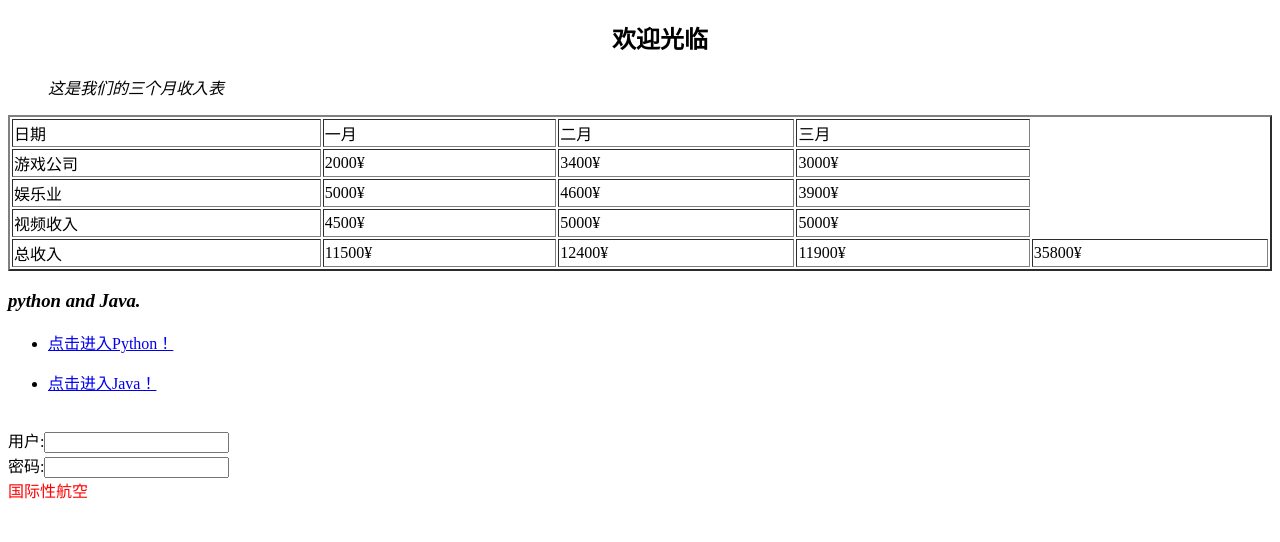
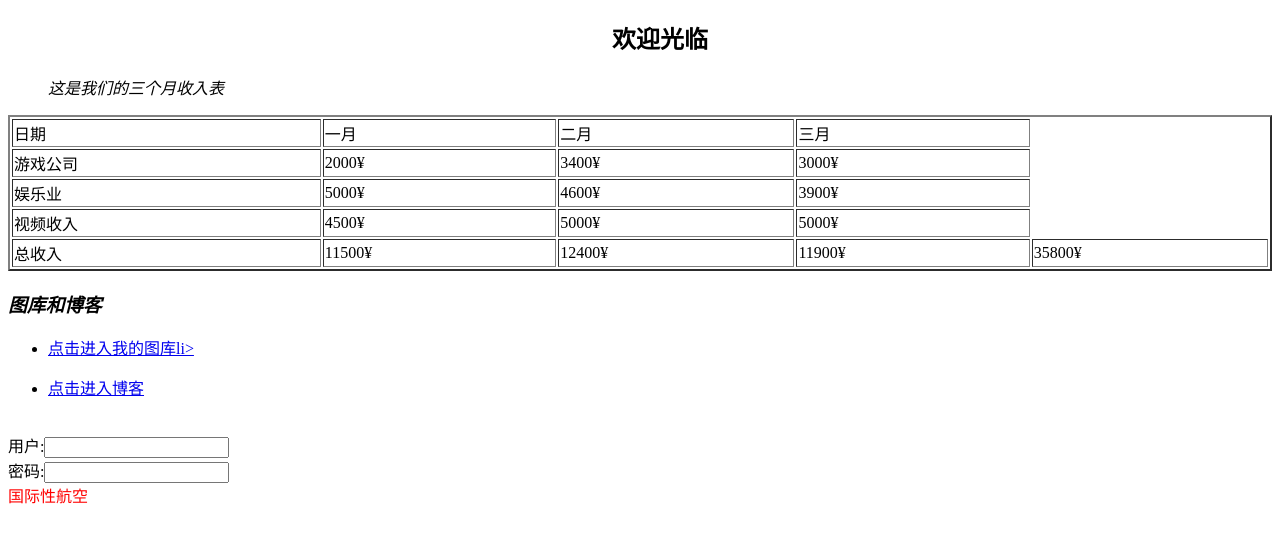
Before and after one commit to chenxiao39/chenxiao39.github.io, a plain HTML site: page index.html in a window 1280 px wide. Drawn offline with Linux system fonts and the light colour scheme.

Commit message:
Update index.html

```diff
--- a/index.html
+++ b/index.html
@@ -41,10 +41,10 @@ border="2"width="100%";cellpadding="12">
                           <td>11900¥</td>
                           <td>35800¥</td></tr>
 </table>
-<h3><i>python and Java.</i></h3>
+<h3><i>图库和博客</i></h3>
 
-<ul><li><a href=https://www.python.com>点击进入Python！</li></ul>
-<ul><li><a href =https://www.Java.com>点击进入Java！</li></ul><br/>
+<ul><li><a href=changing.html>点击进入我的图库li></ul>
+<ul><li><a href =/blog.html>点击进入博客</li></ul><br/>
 <a>用户:</a><input type="user"><br/>
 密码:<input type="password"><br/>
 
```
